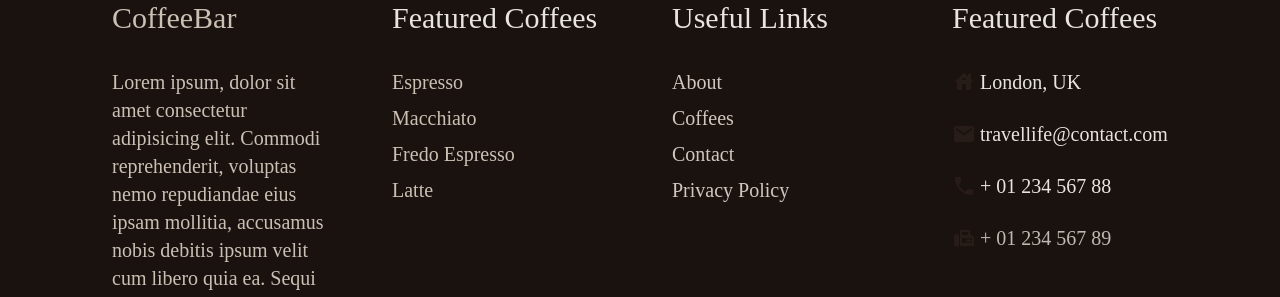
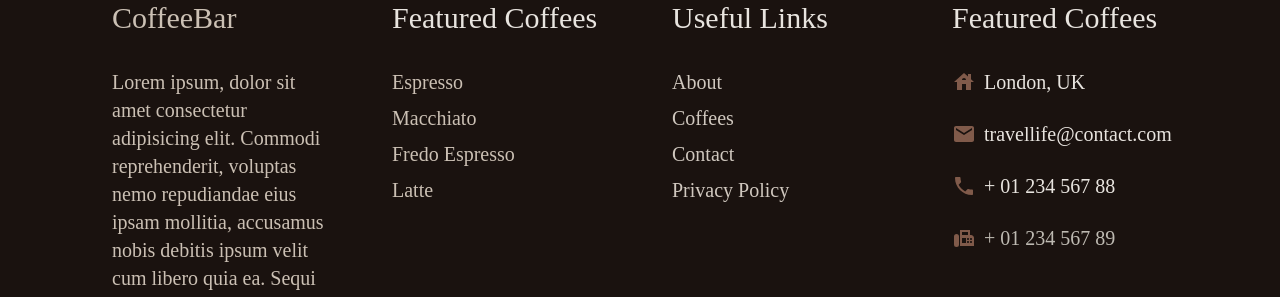
Before and after one commit to DarkoM996/coffeebar-website, a React (Vite) app: page / in a window 1280 px wide. Shown: the part 4103-4400 px from the top of the page. Built offline with nearby package versions, Linux system fonts and the light colour scheme; a web font is replaced by a local one.

Commit message:
color + spacing design adjustment

```diff
--- a/src/components/Footer.tsx
+++ b/src/components/Footer.tsx
@@ -110,25 +110,25 @@ const Footer = () => {
           </h4>
           <div className="flex flex-col justify-start items-start gap-2">
             <p className="mb-4 flex items-center justify-center md:justify-start">
-              <MdHouse className="text-2xl mr-1" />
+              <MdHouse className="text-2xl mr-1 md:mr-2 text-primary_backgroundDarkerColor-600" />
               <a className="text-primary_backgroundLighterColor-200 text-sm sm:text-xl">
                 London, UK
               </a>
             </p>
             <p className="mb-4 flex items-center justify-center md:justify-start">
-              <MdMail className="text-2xl mr-1" />
+              <MdMail className="text-2xl mr-1 md:mr-2 text-primary_backgroundDarkerColor-600" />
               <a className="text-primary_backgroundLighterColor-200 text-sm sm:text-xl">
                 travellife@contact.com
               </a>
             </p>
             <p className="mb-4 flex items-center justify-center md:justify-start">
-              <MdLocalPhone className="text-2xl mr-1" />
+              <MdLocalPhone className="text-2xl mr-1 md:mr-2 text-primary_backgroundDarkerColor-600" />
               <a className="text-primary_backgroundLighterColor-200 text-sm sm:text-xl">
                 + 01 234 567 88
               </a>
             </p>
             <p className="mb-4 flex items-center justify-center md:justify-start">
-              <MdFax className="text-2xl mr-1" />
+              <MdFax className="text-2xl mr-1 md:mr-2 text-primary_backgroundDarkerColor-600" />
               <a className="text-[#bebab2] text-sm sm:text-xl">
                 + 01 234 567 89
               </a>
```
